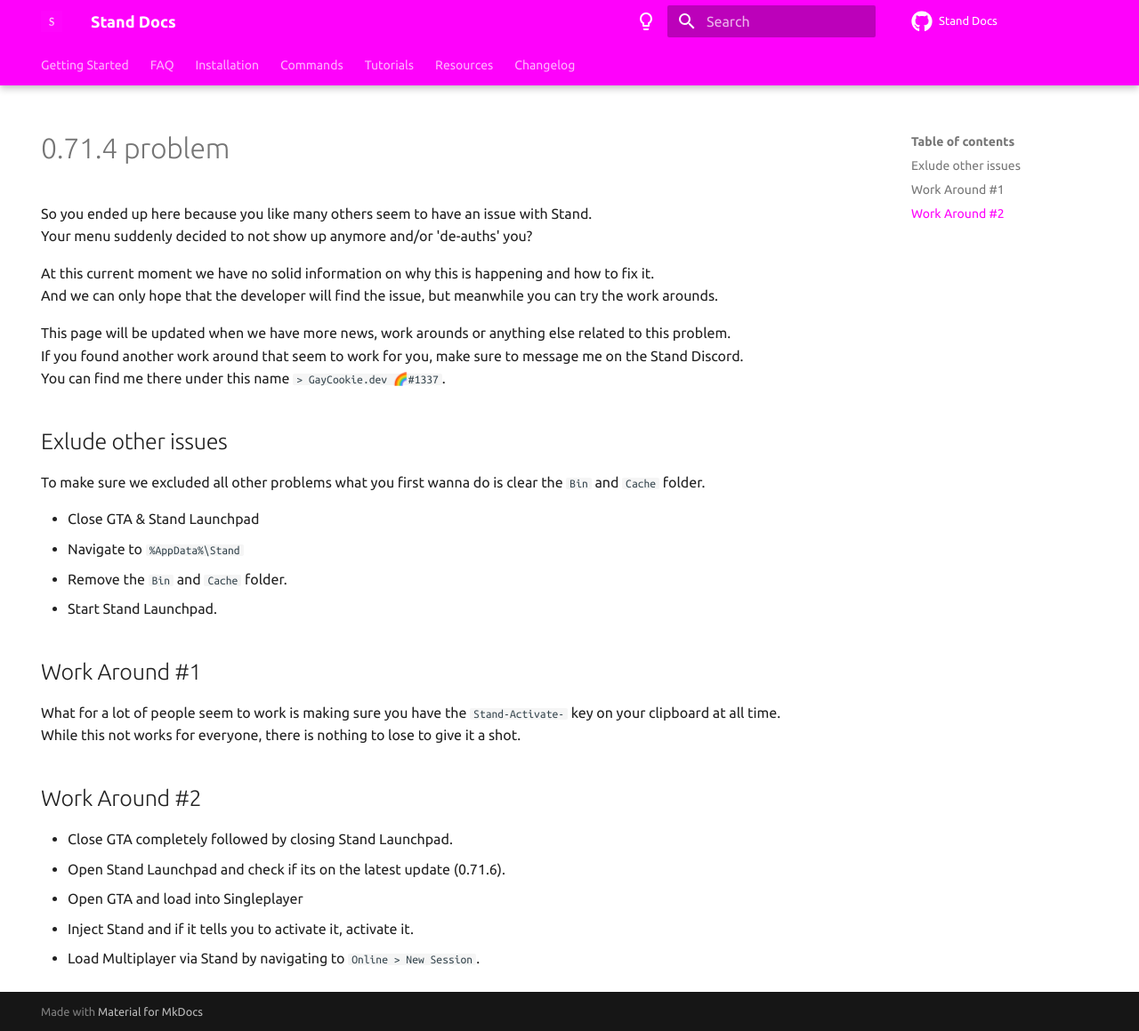
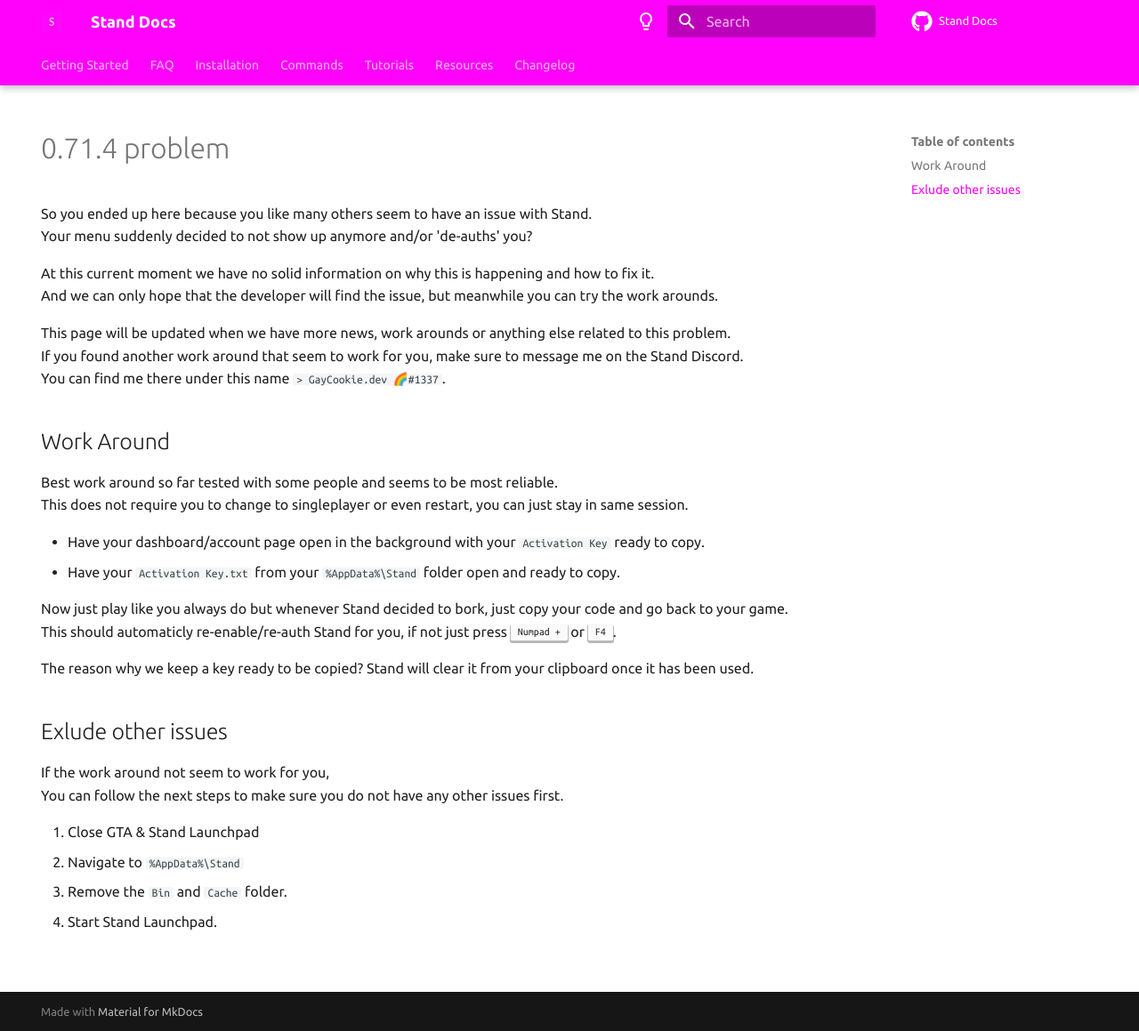
Before and after one commit to estradiols/stand-docs, an MkDocs documentation site: the page built from docs/0.71.4-problem.md, in a window 1280 px wide and 1159 px high. Shown: the whole window at 89% size. Built offline with MkDocs 1.6.1 and Material for MkDocs 9.7.7, drawn with Linux system fonts in a browser that asks for light colours; comment, search, counter and statistics services are not loaded; the version menu is left out.

Commit message:
Updated work arounds

```diff
--- a/docs/0.71.4-problem.md
+++ b/docs/0.71.4-problem.md
@@ -13,21 +13,23 @@
 If you found another work around that seem to work for you, make sure to message me on the Stand Discord.
 You can find me there under this name `> GayCookie.dev 🌈#1337`.
 
+## Work Around
+Best work around so far tested with some people and seems to be most reliable.
+This does not require you to change to singleplayer or even restart, you can just stay in same session.
+
+- Have your dashboard/account page open in the background with your `Activation Key` ready to copy.
+- Have your `Activation Key.txt` from your `%AppData%\Stand` folder open and ready to copy.
+
+Now just play like you always do but whenever Stand decided to bork, just copy your code and go back to your game.
+This should automaticly re-enable/re-auth Stand for you, if not just press <kbd class="key">Numpad +</kbd> or <kbd class="key">F4</kbd>.
+
+The reason why we keep a key ready to be copied? Stand will clear it from your clipboard once it has been used.
+
 ## Exlude other issues
-To make sure we excluded all other problems what you first wanna do is clear the `Bin` and `Cache` folder.
+If the work around not seem to work for you,
+You can follow the next steps to make sure you do not have any other issues first.
 
-- Close GTA & Stand Launchpad
-- Navigate to `%AppData%\Stand`
-- Remove the `Bin` and `Cache` folder.
-- Start Stand Launchpad.
-
-## Work Around #1
-What for a lot of people seem to work is making sure you have the `Stand-Activate-` key on your clipboard at all time.
-While this not works for everyone, there is nothing to lose to give it a shot.
-
-## Work Around #2
-- Close GTA completely followed by closing Stand Launchpad.
-- Open Stand Launchpad and check if its on the latest update (0.71.6).
-- Open GTA and load into Singleplayer
-- Inject Stand and if it tells you to activate it, activate it.
-- Load Multiplayer via Stand by navigating to `Online > New Session`.
+1. Close GTA & Stand Launchpad
+2. Navigate to `%AppData%\Stand`
+3. Remove the `Bin` and `Cache` folder.
+4. Start Stand Launchpad.
```
